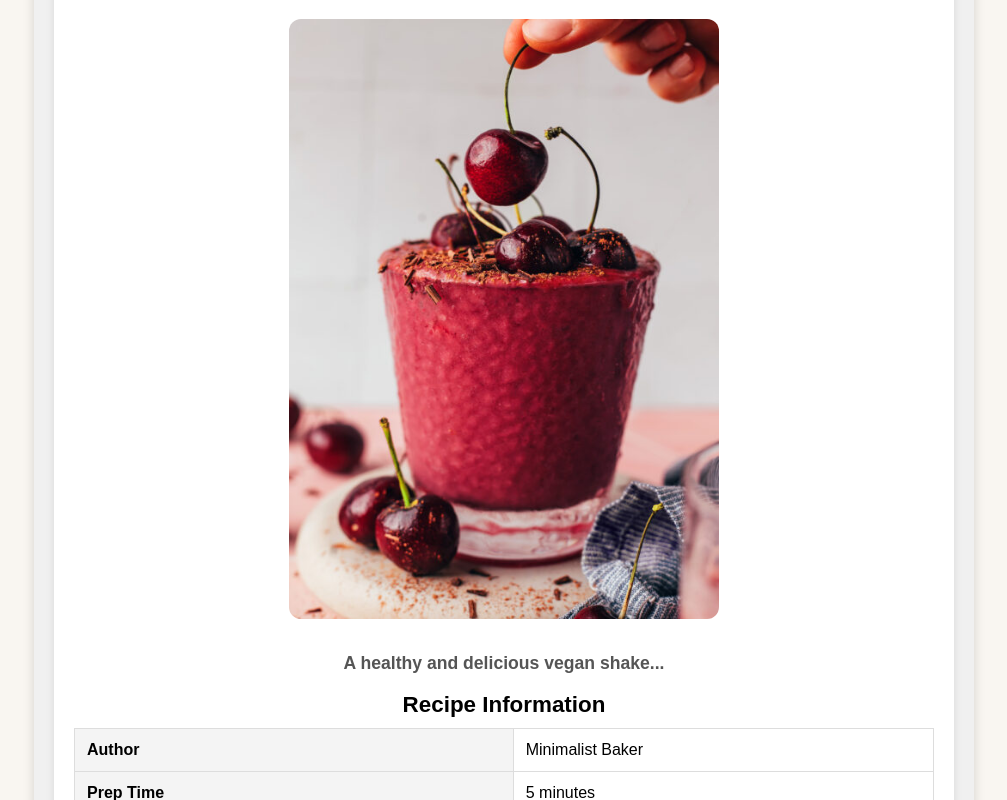
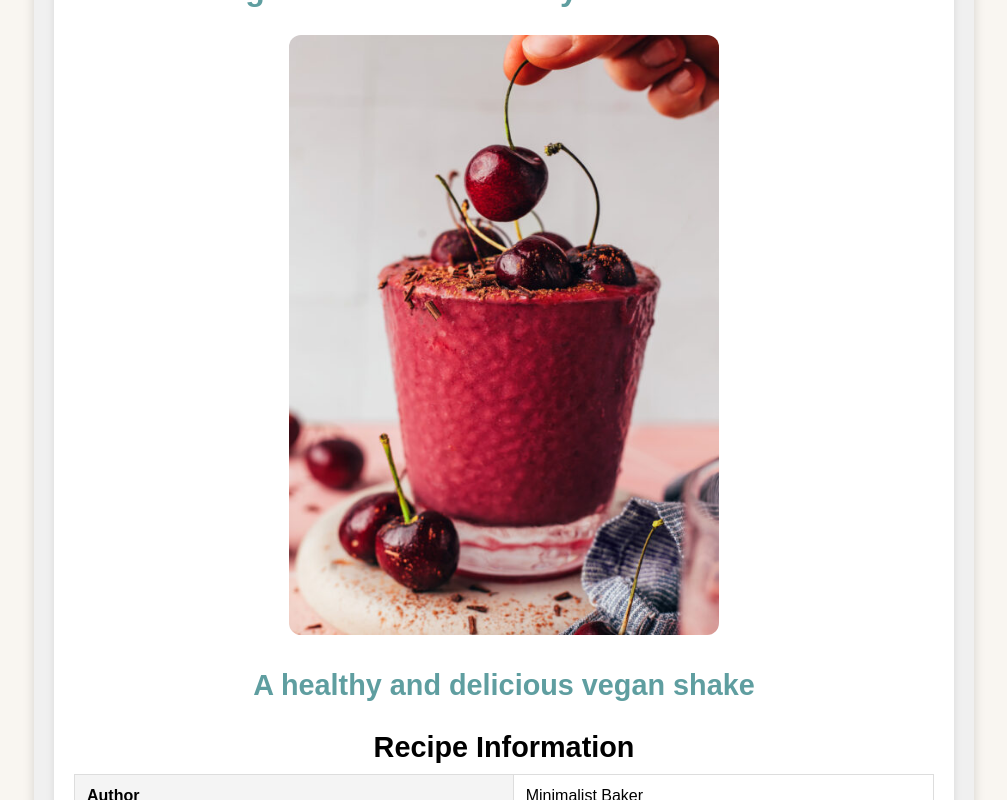
Before and after one commit to JaiMaurya5399/recipe-book, a React (Create React App) app: page / in a window 1280 px wide. Both pictures are taken after a click on the element "Vegan Chocolate Cherry Protein Shake". Shown: the part 402-1202 px from the top of the page, without its empty margins (136-1143 px from the left). Built offline with nearby package versions, Linux system fonts and the light colour scheme.

Commit message:
Font and Color updated

```diff
--- a/src/App.js
+++ b/src/App.js
@@ -22,7 +22,7 @@ function App() {
       'Vegan Chocolate Cherry Protein Shake': {
         image: recipe.image,
         title: 'Vegan Chocolate Cherry Protein Shake',
-        description: 'A healthy and delicious vegan shake...',
+        description: 'A healthy and delicious vegan shake',
         author: 'Minimalist Baker',
         prepTime: '5 minutes',
         totalTime: '5 minutes',
--- a/src/RecipeDetails.css
+++ b/src/RecipeDetails.css
@@ -52,15 +52,16 @@
 }
 
 .recipe-details-table caption {
-  font-size: 1.4em;
+  font-size: 1.8em;
   margin-bottom: 10px;
   font-weight: bold;
 }
 
 .recipe-details h2,
 .recipe-details h3 {
-  color: #333;
+  color:cadetblue;
   margin-top: 20px;
+  font-size: 2em;
 }
 
 .recipe-details ul,
@@ -76,7 +77,24 @@
 }
 
 .recipe-details p {
-  font-size: 1.1em;
-  color: #555;
+  font-size: 1.8em;
+  color: cadetblue;
   margin-top: 10px;
+
 }
+.back-button {
+
+  font-size: 1rem;
+  padding: 0.75rem 1rem;
+  background-color: cadetblue;
+  color: white;
+  border: none;
+  border-radius: 0.5rem;
+  transition: background-color 0.3s ease, transform 0.3s ease;
+}
+
+.back-button:hover {
+  background-color:grey;
+  transform: scale(1.05);
+  color: #ffffff;
+}
```
